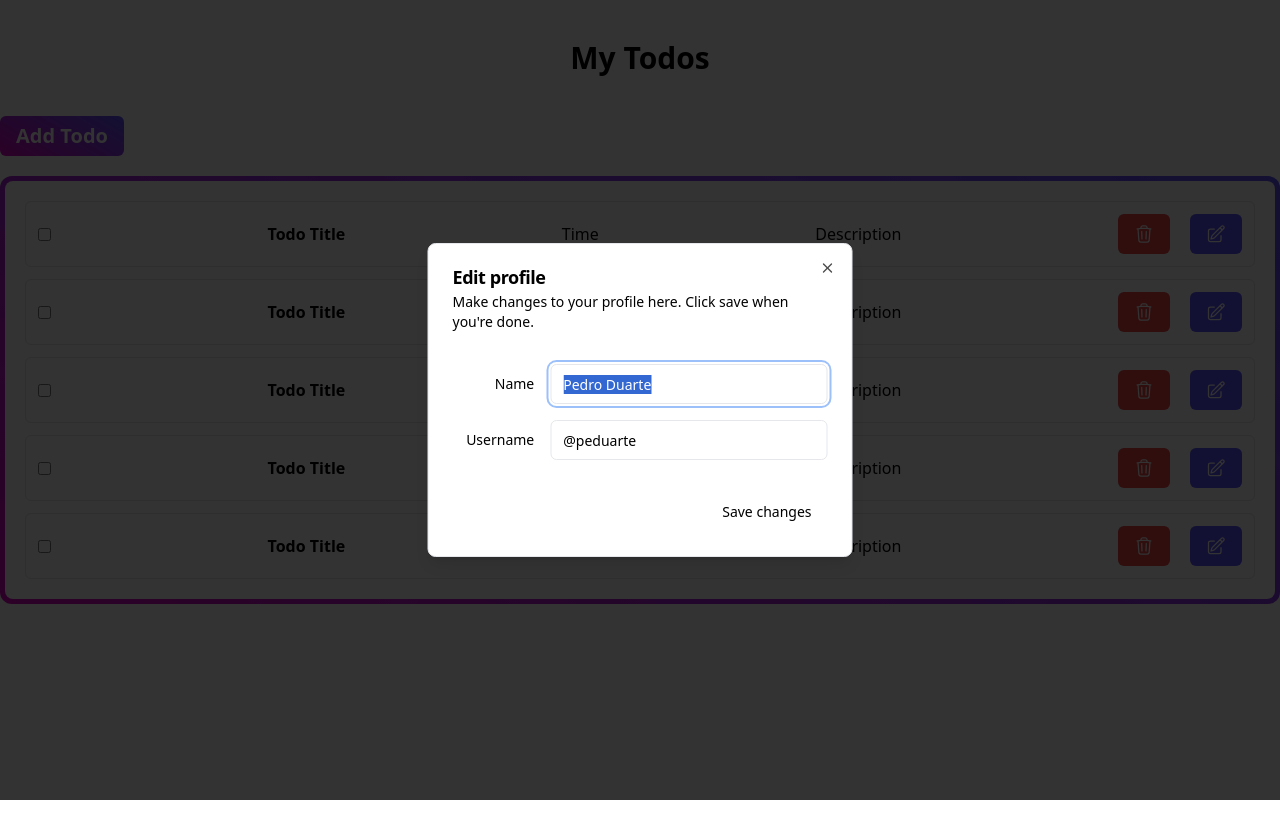
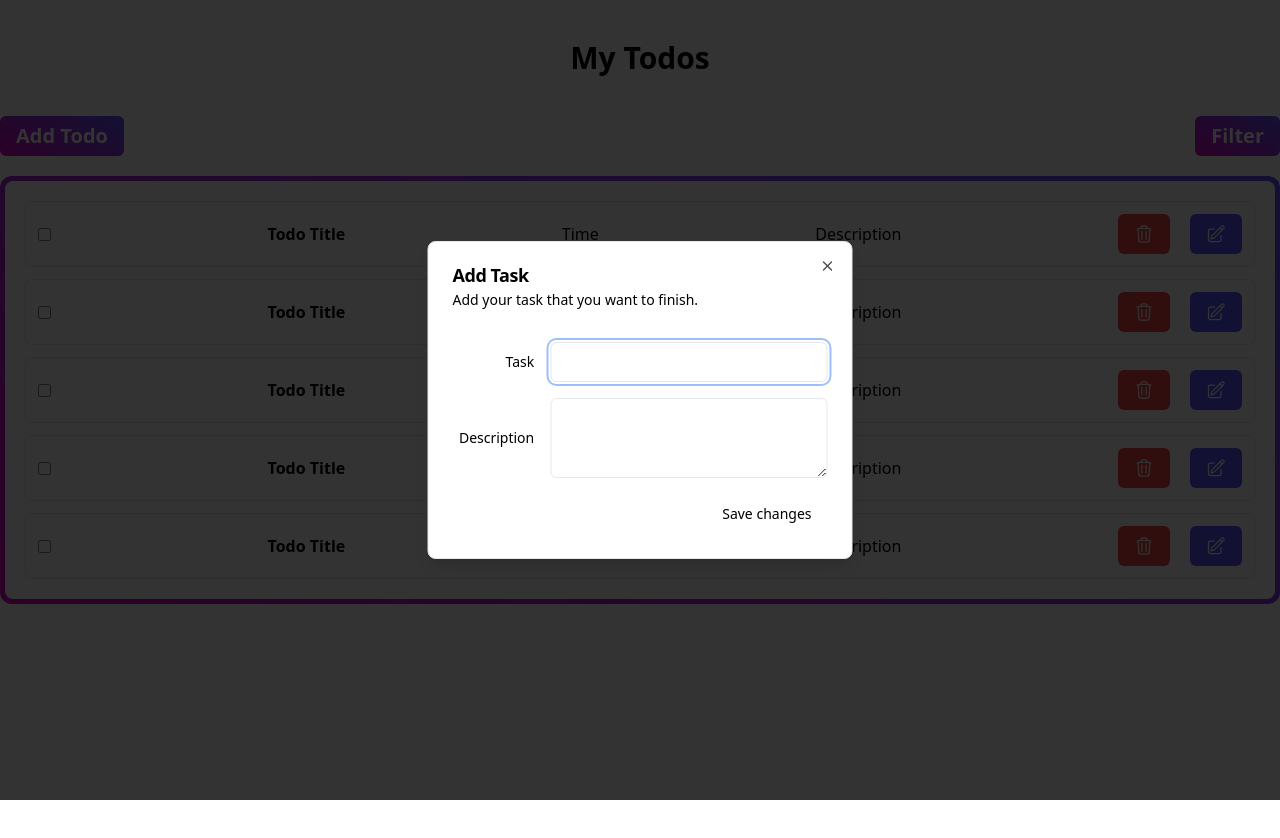
Before and after one commit to CoderMahabub/todo-app, a React (Vite) app in the folder todo-frontend/: page / in a window 1280 px wide. Both pictures are taken after a click on the button "Add Todo". Shown: the top 838 px of the page. Built offline with nearby package versions, Linux system fonts and the light colour scheme.

Commit message:
Handle Modal

```diff
--- a/todo-frontend/src/components/todo/AddTodoModal.tsx
+++ b/todo-frontend/src/components/todo/AddTodoModal.tsx
@@ -1,6 +1,8 @@
+import { FormEvent, useState } from "react";
 import { Button } from "../ui/button";
 import {
   Dialog,
+  DialogClose,
   DialogContent,
   DialogDescription,
   DialogFooter,
@@ -10,8 +12,16 @@ import {
 } from "../ui/dialog";
 import { Input } from "../ui/input";
 import { Label } from "../ui/label";
+import { Textarea } from "../ui/textarea";
 
 const AddTodoModal = () => {
+  const [task, setTask] = useState("");
+  const [description, setDescription] = useState("");
+
+  const onSubmit = (e: FormEvent) => {
+    e.preventDefault();
+    console.log(task, description);
+  };
   return (
     <Dialog>
       <DialogTrigger asChild>
@@ -21,36 +31,40 @@ const AddTodoModal = () => {
       </DialogTrigger>
       <DialogContent className="sm:max-w-[425px] bg-white">
         <DialogHeader>
-          <DialogTitle>Edit profile</DialogTitle>
+          <DialogTitle>Add Task</DialogTitle>
           <DialogDescription>
-            Make changes to your profile here. Click save when you're done.
+            Add your task that you want to finish.
           </DialogDescription>
         </DialogHeader>
+        <form onSubmit={onSubmit}>
           <div className="grid gap-4 py-4">
             <div className="grid grid-cols-4 items-center gap-4">
-            <Label htmlFor="name" className="text-right">
-              Name
+              <Label htmlFor="task" className="text-right">
+                Task
               </Label>
               <Input
-              id="name"
-              defaultValue="Pedro Duarte"
+                onBlur={(e) => setTask(e.target.value)}
+                id="task"
                 className="col-span-3"
               />
             </div>
             <div className="grid grid-cols-4 items-center gap-4">
-            <Label htmlFor="username" className="text-right">
-              Username
+              <Label htmlFor="description" className="text-right">
+                Description
               </Label>
-            <Input
-              id="username"
-              defaultValue="@peduarte"
+              <Textarea
+                onBlur={(e) => setDescription(e.target.value)}
+                id="description"
                 className="col-span-3"
               />
             </div>
           </div>
-        <DialogFooter>
+          <div className="flex justify-end">
+            <DialogClose asChild>
               <Button type="submit">Save changes</Button>
-        </DialogFooter>
+            </DialogClose>
+          </div>
+        </form>
       </DialogContent>
     </Dialog>
   );
--- a/todo-frontend/src/components/todo/TodoContainer.tsx
+++ b/todo-frontend/src/components/todo/TodoContainer.tsx
@@ -1,13 +1,14 @@
 import { Button } from "../ui/button";
 import AddTodoModal from "./AddTodoModal";
 import TodoCard from "./TodoCard";
+import TodoFilter from "./TodoFilter";
 
 const TodoContainer = () => {
   return (
     <div>
       <div className="flex justify-between mb-5 text-white">
-        <AddTodoModal></AddTodoModal>
-        <Button>Filter</Button>
+        <AddTodoModal />
+        <TodoFilter />
       </div>
       <div className="bg-primary-gradient w-full h-full rounded-xl p-[5px] ">
         {/* <div className="bg-white p-3 flex justify-center items-center rounded-md text-2xl  font-semibold">
--- a/todo-frontend/src/components/todo/TodoFilter.tsx
+++ b/todo-frontend/src/components/todo/TodoFilter.tsx
@@ -1,3 +1,4 @@
+import { useState } from "react";
 import { Button } from "../ui/button";
 import {
   DropdownMenu,
@@ -10,18 +11,21 @@ import {
 } from "../ui/dropdown-menu";
 
 const TodoFilter = () => {
+  const [position, setPosition] = useState("bottom");
   return (
     <DropdownMenu>
       <DropdownMenuTrigger asChild>
-        <Button variant="outline">Open</Button>
+        <Button className="bg-primary-gradient text-xl font-semibold">
+          Filter
+        </Button>
       </DropdownMenuTrigger>
-      <DropdownMenuContent className="w-56">
-        <DropdownMenuLabel>Panel Position</DropdownMenuLabel>
+      <DropdownMenuContent className="w-56 bg-white">
+        <DropdownMenuLabel>Filter By Priority</DropdownMenuLabel>
         <DropdownMenuSeparator />
         <DropdownMenuRadioGroup value={position} onValueChange={setPosition}>
-          <DropdownMenuRadioItem value="top">Top</DropdownMenuRadioItem>
-          <DropdownMenuRadioItem value="bottom">Bottom</DropdownMenuRadioItem>
-          <DropdownMenuRadioItem value="right">Right</DropdownMenuRadioItem>
+          <DropdownMenuRadioItem value="high">High</DropdownMenuRadioItem>
+          <DropdownMenuRadioItem value="medium">Medium</DropdownMenuRadioItem>
+          <DropdownMenuRadioItem value="low">Low</DropdownMenuRadioItem>
         </DropdownMenuRadioGroup>
       </DropdownMenuContent>
     </DropdownMenu>
--- /dev/null
+++ b/todo-frontend/src/components/ui/textarea.tsx
@@ -0,0 +1,24 @@
+import * as React from "react"
+
+import { cn } from "@/lib/utils"
+
+export interface TextareaProps
+  extends React.TextareaHTMLAttributes<HTMLTextAreaElement> {}
+
+const Textarea = React.forwardRef<HTMLTextAreaElement, TextareaProps>(
+  ({ className, ...props }, ref) => {
+    return (
+      <textarea
+        className={cn(
+          "flex min-h-[80px] w-full rounded-md border border-input bg-background px-3 py-2 text-sm ring-offset-background placeholder:text-muted-foreground focus-visible:outline-none focus-visible:ring-2 focus-visible:ring-ring focus-visible:ring-offset-2 disabled:cursor-not-allowed disabled:opacity-50",
+          className
+        )}
+        ref={ref}
+        {...props}
+      />
+    )
+  }
+)
+Textarea.displayName = "Textarea"
+
+export { Textarea }
```
Lines whose indentation alone changed are shown as unchanged.
